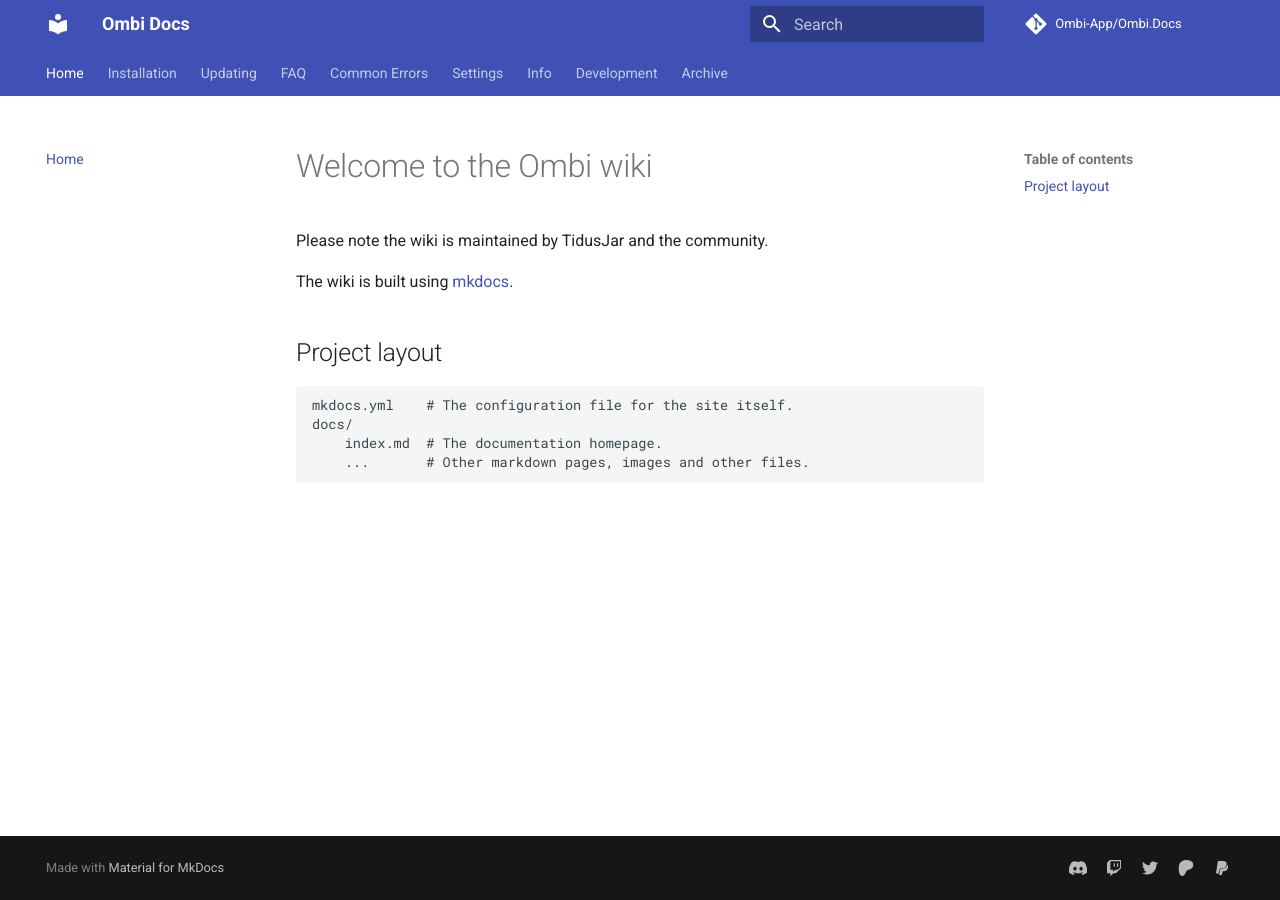
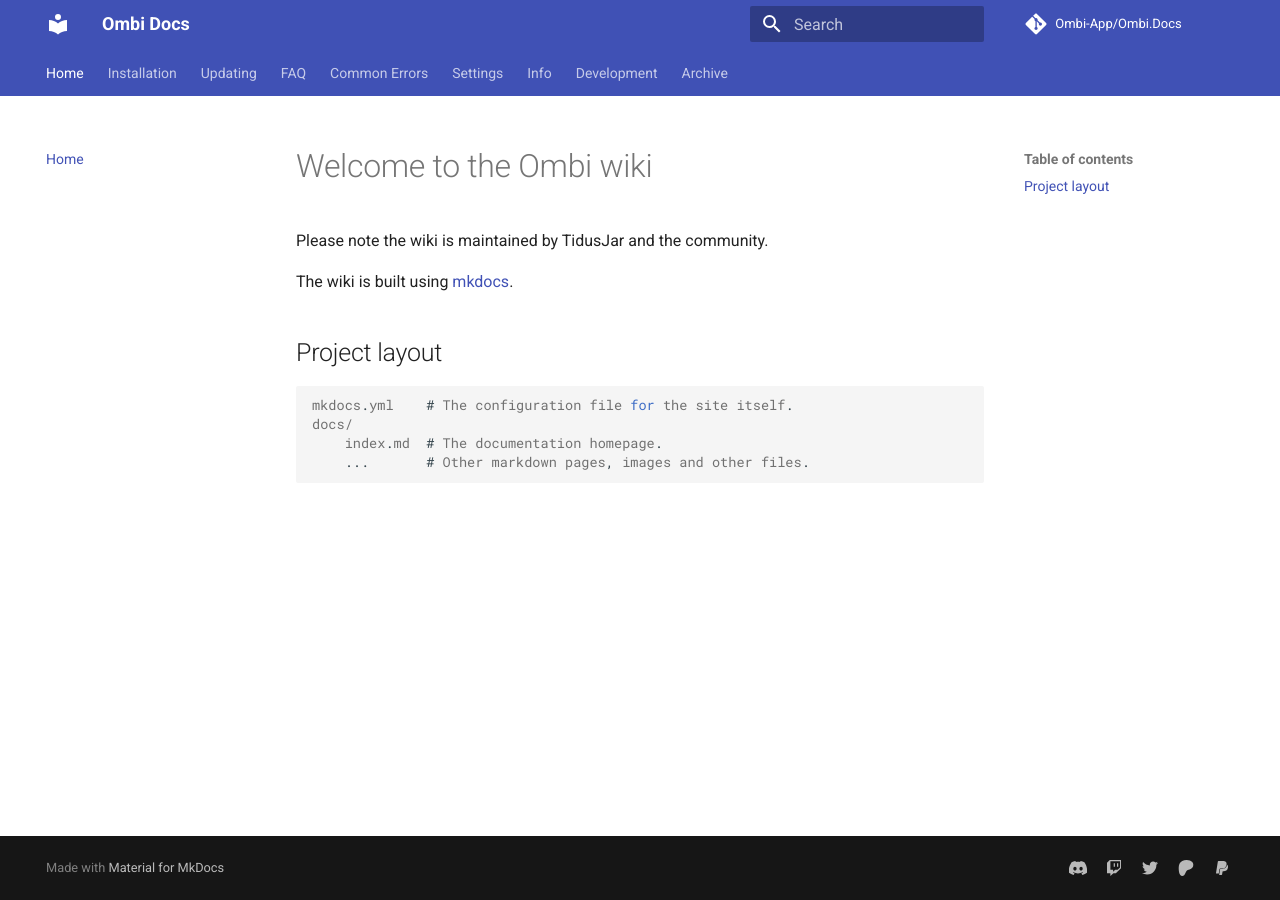
Before and after one commit to Ombi-app/Ombi.Docs, an MkDocs documentation site: the page built from docs/index.md, in a window 1280 px wide. Built offline with MkDocs 1.6.1 and Material for MkDocs 9.7.7, drawn with Linux system fonts in a browser that asks for light colours; comment, search, counter and statistics services are not loaded; some of the changed lines change nothing that is shown.

Commit message:
Add hilite function for future code blocks

```diff
--- a/mkdocs.yml
+++ b/mkdocs.yml
@@ -46,6 +46,8 @@
 # Markdown extensions
 markdown_extensions:
   - sane_lists
+  - codehilite:
+      guess_lang: true
   - pymdownx.highlight
   - pymdownx.superfences
   - pymdownx.superfences
```
